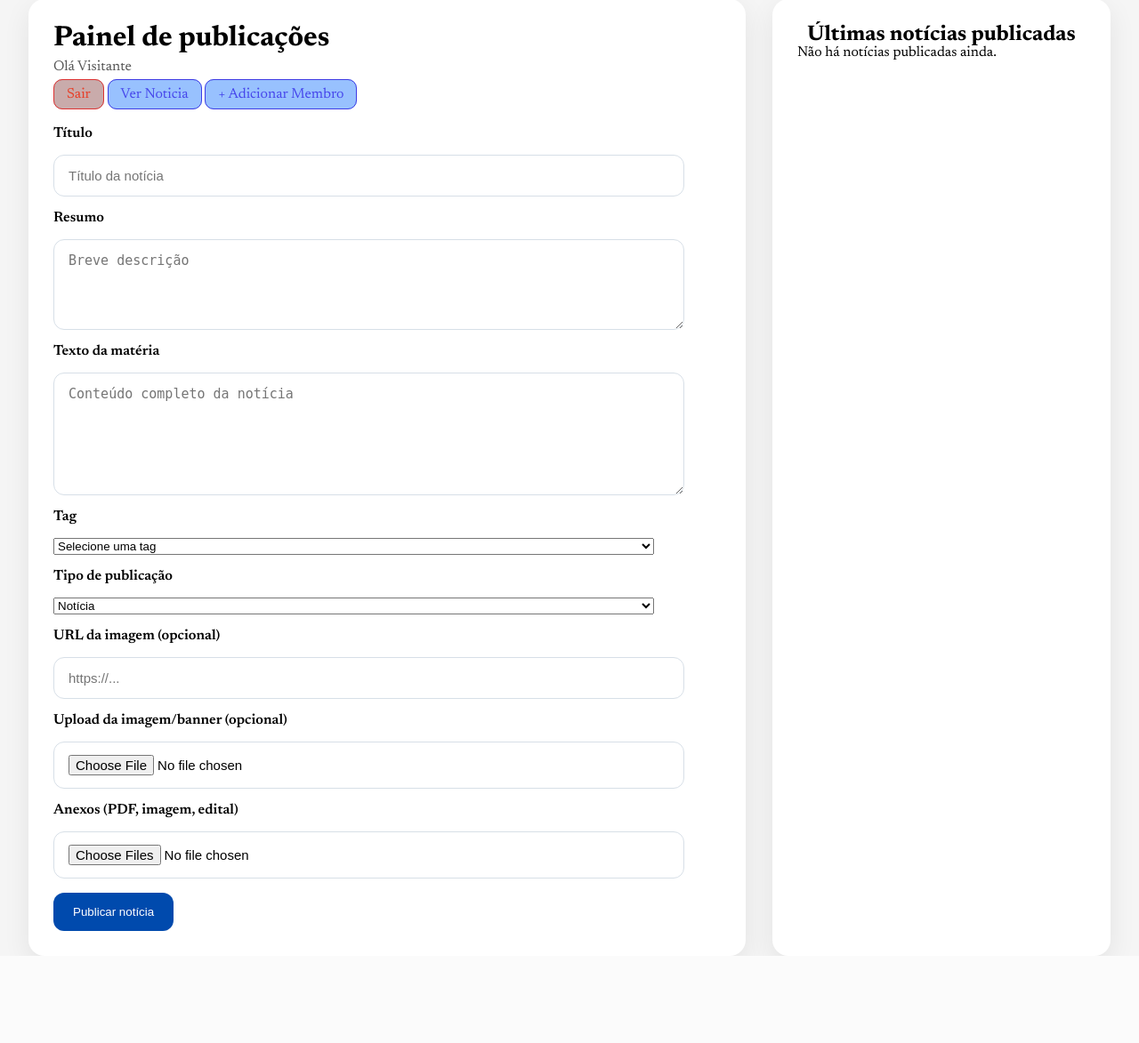
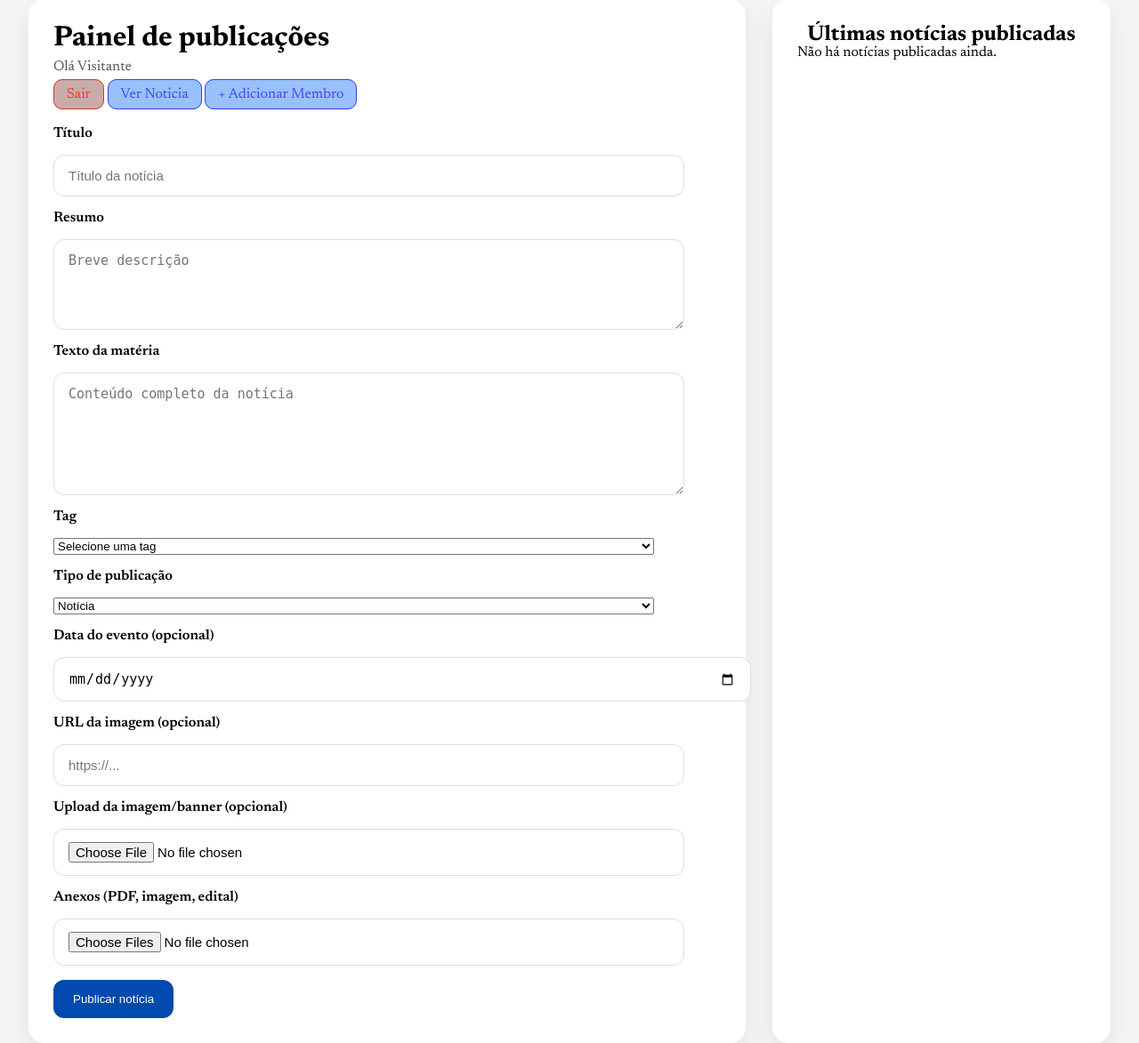
Before and after one commit to mercuriohg/jornal, a PHP site: page /admin/admin.php in a window 1280 px wide. Shown: the part 41-1214 px from the top of the page at 89% size. Before the commit the page ends 1116 px from the top, so only its background shows below. Run offline with PHP 8.4, Linux system fonts and the light colour scheme.

Commit message:
adicionando o calendário no sidebar e no admin

```diff
--- a/src/views/admin/admin.php
+++ b/src/views/admin/admin.php
@@ -70,6 +70,9 @@ $editNews = $editId ? NewsController::getNewsById($editId) : null;
                     <option value="aviso">Aviso</option>
                 </select>
 
+                <label for="event_date">Data do evento (opcional)</label>
+                <input type="date" id="event_date" name="event_date">
+
                 <label for="image">URL da imagem (opcional)</label>
                 <input type="url" id="image" name="image" placeholder="https://...">
 
@@ -113,6 +116,9 @@ $editNews = $editId ? NewsController::getNewsById($editId) : null;
                         <option value="evento" <?= (htmlspecialchars($editNews['type'] ?? 'noticia') === 'evento') ? 'selected' : '' ?>>Evento</option>
                         <option value="aviso" <?= (htmlspecialchars($editNews['type'] ?? 'noticia') === 'aviso') ? 'selected' : '' ?>>Aviso</option>
                     </select>
+
+                    <label for="event-date-edit">Data do evento (opcional)</label>
+                    <input type="date" id="event-date-edit" name="event_date" value="<?= htmlspecialchars($editNews['event_date'] ? date('Y-m-d', $editNews['event_date']) : '') ?>">
 
                     <label for="image-edit">URL da imagem (opcional)</label>
                     <input type="url" id="image-edit" name="image" value="<?= htmlspecialchars($editNews['image']) ?>">
--- a/src/views/components/sidebar.php
+++ b/src/views/components/sidebar.php
@@ -13,6 +13,7 @@ $isAdminLoggedIn = !empty($_SESSION['username']);
         <li><a href="/noticias">Notícias</a></li>
         <li><a href="/esportes">Esportes</a></li>
         <li><a href="/projetos">Projetos</a></li>
+        <li><a href="/calendario">Calendário</a></li>
         <li><a href="/contato">Contato</a></li>
         <li><a href="/membros">Membros</a></li>
         <?php if ($isAdminLoggedIn): ?>
```
